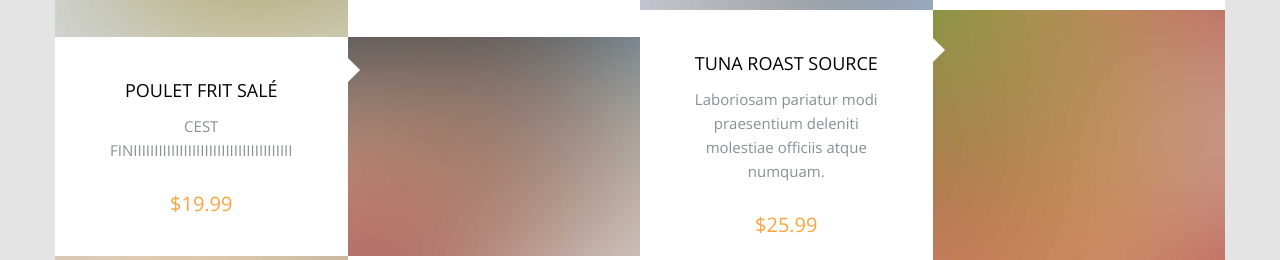
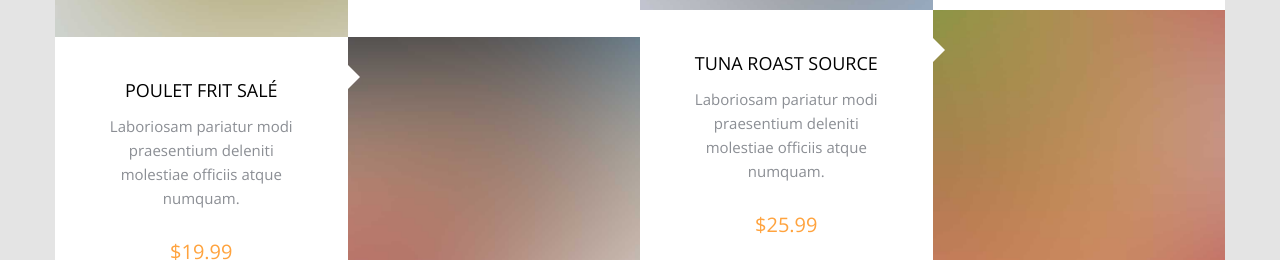
Before and after one commit to Coolvane22/Site_resto, a website: page index.html in a window 1280 px wide. Shown: the part 2154-2414 px from the top of the page. Drawn offline with nearby package versions, Linux system fonts and the light colour scheme; files whose address does not match are found by name.

Commit message:
Revert "fini"
This reverts commit c50ea5f18ee52729d4e8ecacf3e6dba31fc7ba29.

```diff
--- a/index.html
+++ b/index.html
@@ -141,7 +141,7 @@
                 <div class="image" style="background-image: url(img/img_square_2.jpg);"></div>
                 <div class="text text-center">
                   <h3>Poulet frit salé</h3>
-                  <p>CEST FINIIIIIIIIIIIIIIIIIIIIIIIIIIIIIIIIIIIIII</p>
+                  <p>Laboriosam pariatur modi praesentium deleniti molestiae officiis atque numquam.</p>
                   <p class="price">$19.99</p>
                 </div>
               </div>
```
